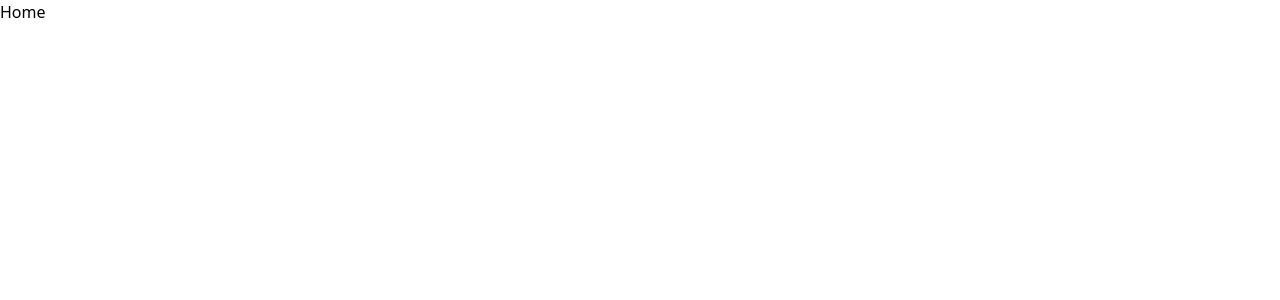
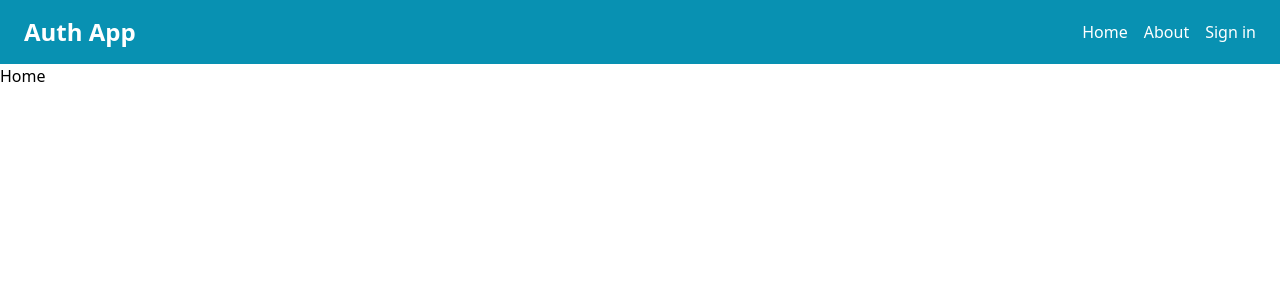
Before and after one commit to LightWithDarkness/auth-app, a React (Vite) app in the folder client/: page / in a window 1280 px wide. Shown: the top 300 px of the page. Built offline with nearby package versions, Linux system fonts and the light colour scheme.

Commit message:
created header.jsx

```diff
--- a/client/src/App.jsx
+++ b/client/src/App.jsx
@@ -4,10 +4,12 @@ import About from "./pages/About";
 import SignIn from "./pages/SignIn";
 import Profile from "./pages/Profile";
 import SignUp from "./pages/SignUp";
+import Header from "./components/Header";
 
 const App = () => {
   return (
     <BrowserRouter>
+    <Header/>
       <Routes>
         <Route path="/" element={<Home />} />
         <Route path="/about" element={<About />} />
--- /dev/null
+++ b/client/src/components/Header.jsx
@@ -0,0 +1,23 @@
+import { Link } from "react-router-dom";
+
+const Header = () => {
+  return (
+    <div className="bg-cyan-600 text-white flex justify-between items-center py-4 px-6">
+      <h1 className="font-semibold text-2xl">
+        <Link to="/">Auth App</Link>
+      </h1>
+      <ul className="flex gap-4">
+        <li>
+          <Link to="/">Home</Link>
+        </li>
+        <li>
+          <Link to="/about">About</Link>
+        </li>
+        <li>
+          <Link to="/sign-in">Sign in</Link>
+        </li>
+      </ul>
+    </div>
+  );
+};
+export default Header;
```
